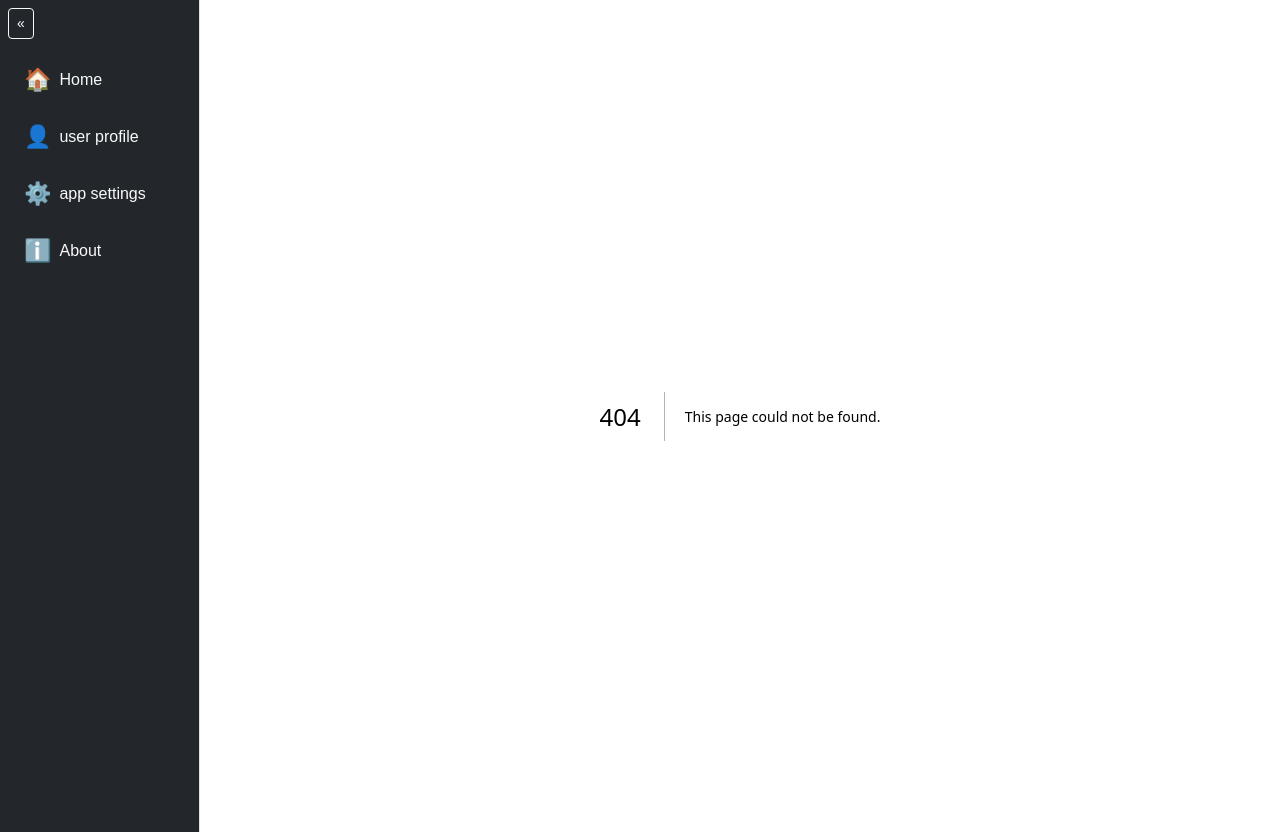
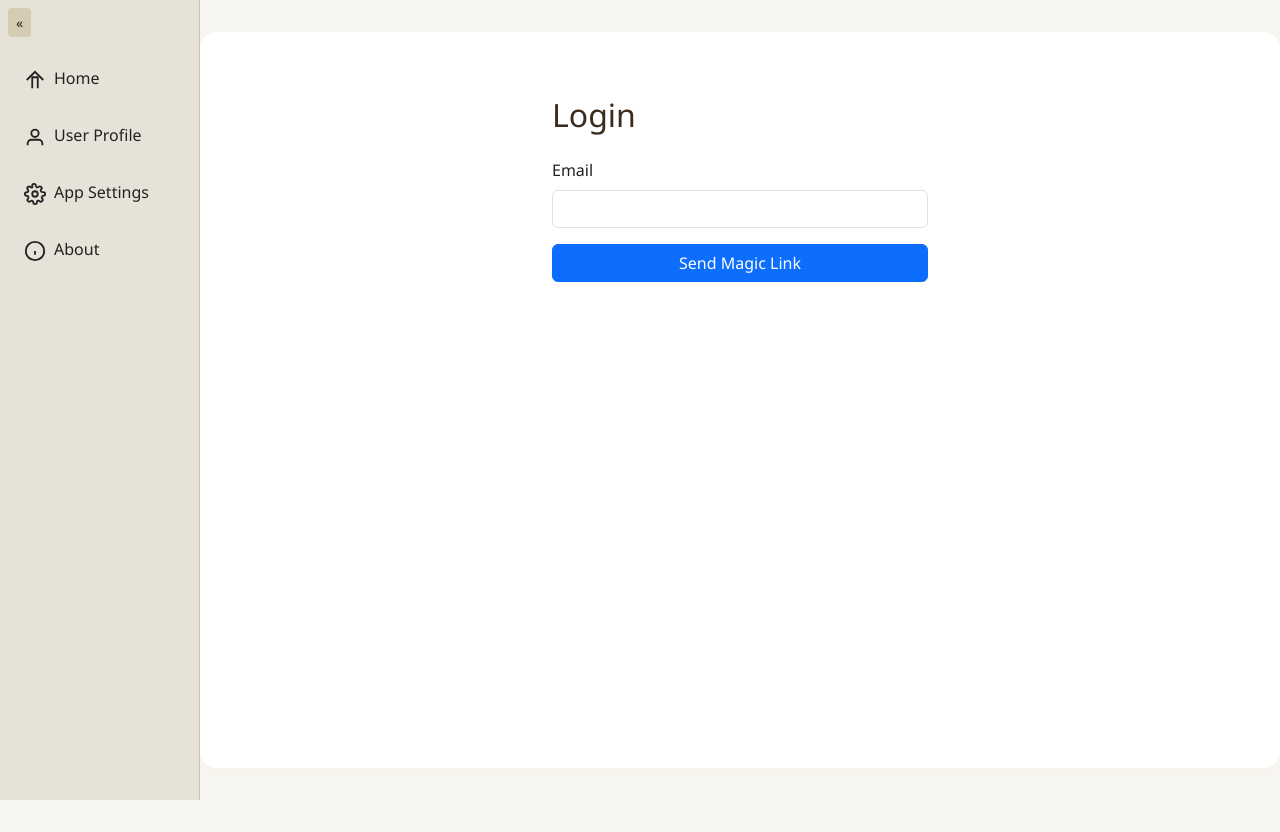
Before and after one commit to nicolas-dms/dms-socrate-webapp, a Next.js app: page /login in a window 1280 px wide. Before the commit this address had no page. After the commit the page ends 800 px from the top, so only its background shows below. Built offline with nearby package versions, Linux system fonts and the light colour scheme.

Commit message:
Fix ProtectedPage import path and update login flow for magic link authentication

```diff
--- a/app/globals.css
+++ b/app/globals.css
@@ -19,11 +19,52 @@ body {
 }
 
 body {
-  color: var(--foreground);
-  background: var(--background);
-  font-family: Arial, Helvetica, sans-serif;
-  -webkit-font-smoothing: antialiased;
-  -moz-osx-font-smoothing: grayscale;
+  background: #f8f6f1;
+  color: #222;
+  font-family: 'Segoe UI', 'Roboto', 'Arial', sans-serif;
+}
+
+.sidebar {
+  background: #e6e2d8 !important;
+  color: #222 !important;
+  border-right: 1px solid #cfc6b2 !important;
+}
+
+.sidebar .nav-link {
+  color: #222 !important;
+  border-radius: 8px;
+  transition: background 0.2s;
+}
+
+.sidebar .nav-link.active, .sidebar .nav-link:hover {
+  background: #d6cbb3 !important;
+  color: #222 !important;
+}
+
+.sidebar .btn {
+  background: #d6cbb3;
+  color: #222;
+  border: none;
+}
+
+.sidebar .btn:hover {
+  background: #cfc6b2;
+}
+
+.sidebar svg {
+  stroke: #222 !important;
+}
+
+main {
+  background: #fff;
+  border-radius: 16px;
+  box-shadow: 0 2px 8px rgba(220, 210, 180, 0.08);
+  padding: 2rem;
+  margin: 2rem 0;
+}
+
+h1, h2, h3, h4, h5, h6 {
+  color: #3d2c1e;
 }
 
 * {
--- a/app/layout.tsx
+++ b/app/layout.tsx
@@ -2,6 +2,7 @@ import type { Metadata } from "next";
 import { Geist, Geist_Mono } from "next/font/google";
 import "./globals.css";
 import SidebarLayout from "../components/SidebarLayout";
+import { AuthProvider } from "../context/AuthContext";
 
 const geistSans = Geist({
   variable: "--font-geist-sans",
@@ -26,7 +27,9 @@ export default function RootLayout({
   return (
     <html lang="en">
       <body className={`${geistSans.variable} ${geistMono.variable}`}>
-        <SidebarLayout>{children}</SidebarLayout>
+        <AuthProvider>
+          <SidebarLayout>{children}</SidebarLayout>
+        </AuthProvider>
       </body>
     </html>
   );
--- /dev/null
+++ b/app/login/page.tsx
@@ -0,0 +1,74 @@
+"use client";
+import { useState } from "react";
+import { useAuth } from "../../context/AuthContext";
+import Button from "react-bootstrap/Button";
+import Modal from "react-bootstrap/Modal";
+
+export default function LoginPage() {
+  const { login, loading } = useAuth();
+  const [email, setEmail] = useState("");
+  const [showCodeModal, setShowCodeModal] = useState(false);
+  const [code, setCode] = useState("");
+  const [error, setError] = useState("");
+
+  // Step 1: Ask for email and "send" magic link (mocked)
+  const handleEmailSubmit = async (e: React.FormEvent) => {
+    e.preventDefault();
+    setError("");
+    // Mock sending magic link
+    setShowCodeModal(true);
+  };
+
+  // Step 2: Ask for code and "verify" (mocked)
+  const handleCodeSubmit = async (e: React.FormEvent) => {
+    e.preventDefault();
+    setError("");
+    // Mock code verification: always succeed
+    await login(email, code); // code is not used in mock
+    setShowCodeModal(false);
+  };
+
+  return (
+    <div className="container mt-5" style={{ maxWidth: 400 }}>
+      <h2 className="mb-4">Login</h2>
+      <form onSubmit={handleEmailSubmit}>
+        <div className="mb-3">
+          <label className="form-label">Email</label>
+          <input
+            type="email"
+            className="form-control"
+            value={email}
+            onChange={e => setEmail(e.target.value)}
+            required
+          />
+        </div>
+        <Button type="submit" disabled={loading} className="w-100">
+          {loading ? "Sending..." : "Send Magic Link"}
+        </Button>
+      </form>
+      <Modal show={showCodeModal} onHide={() => setShowCodeModal(false)} centered>
+        <Modal.Header closeButton>
+          <Modal.Title>Enter Magic Code</Modal.Title>
+        </Modal.Header>
+        <Modal.Body>
+          <form onSubmit={handleCodeSubmit}>
+            <div className="mb-3">
+              <label className="form-label">Code</label>
+              <input
+                type="text"
+                className="form-control"
+                value={code}
+                onChange={e => setCode(e.target.value)}
+                required
+              />
+            </div>
+            {error && <div className="alert alert-danger">{error}</div>}
+            <Button type="submit" disabled={loading} className="w-100">
+              {loading ? "Verifying..." : "Verify Code & Login"}
+            </Button>
+          </form>
+        </Modal.Body>
+      </Modal>
+    </div>
+  );
+}
--- a/components/SidebarLayout.tsx
+++ b/components/SidebarLayout.tsx
@@ -6,10 +6,10 @@ import { Nav, Button } from "react-bootstrap";
 import { useTranslation } from "react-i18next";
 
 const menuItems = [
-  { href: "/", label: "Home", icon: "🏠" },
-  { href: "/profile", label: "User Profile", icon: "👤" },
-  { href: "/settings", label: "App Settings", icon: "⚙️" },
-  { href: "/about", label: "About", icon: "ℹ️" },
+  { href: "/", key: "home", icon: <svg width="22" height="22" fill="none" stroke="#fff" strokeWidth="2" viewBox="0 0 24 24"><path d="M3 12L12 3l9 9"/><path d="M9 21V9h6v12"/></svg> },
+  { href: "/profile", key: "profile", icon: <svg width="22" height="22" fill="none" stroke="#fff" strokeWidth="2" viewBox="0 0 24 24"><circle cx="12" cy="8" r="4"/><path d="M4 21v-2a4 4 0 014-4h8a4 4 0 014 4v2"/></svg> },
+  { href: "/settings", key: "settings", icon: <svg width="22" height="22" fill="none" stroke="#fff" strokeWidth="2" viewBox="0 0 24 24"><circle cx="12" cy="12" r="3"/><path d="M19.4 15a1.65 1.65 0 00.33 1.82l.06.06a2 2 0 01-2.83 2.83l-.06-.06a1.65 1.65 0 00-1.82-.33 1.65 1.65 0 00-1 1.51V21a2 2 0 01-4 0v-.09a1.65 1.65 0 00-1-1.51 1.65 1.65 0 00-1.82.33l-.06.06a2 2 0 01-2.83-2.83l.06-.06a1.65 1.65 0 00.33-1.82 1.65 1.65 0 00-1.51-1H3a2 2 0 010-4h.09a1.65 1.65 0 001.51-1 1.65 1.65 0 00-.33-1.82l-.06-.06a2 2 0 012.83-2.83l.06.06a1.65 1.65 0 001.82.33h.09A1.65 1.65 0 008.91 3.09V3a2 2 0 014 0v.09a1.65 1.65 0 001 1.51h.09a1.65 1.65 0 001.82-.33l.06-.06a2 2 0 012.83 2.83l-.06.06a1.65 1.65 0 00-.33 1.82v.09a1.65 1.65 0 001.51 1H21a2 2 0 010 4h-.09a1.65 1.65 0 00-1.51 1z"/></svg> },
+  { href: "/about", key: "about", icon: <svg width="22" height="22" fill="none" stroke="#fff" strokeWidth="2" viewBox="0 0 24 24"><circle cx="12" cy="12" r="10"/><line x1="12" y1="16" x2="12" y2="12"/><line x1="12" y1="8" x2="12.01" y2="8"/></svg> },
 ];
 
 export default function SidebarLayout({ children }: { children: React.ReactNode }) {
@@ -26,7 +26,7 @@ export default function SidebarLayout({ children }: { children: React.ReactNode
           {menuItems.map((item) => (
             <Nav.Link as={Link} href={item.href} key={item.href} className="d-flex align-items-center mb-2" style={{ justifyContent: collapsed ? 'center' : 'start', color: '#f8f9fa' }}>
               <span style={{ fontSize: 22 }}>{item.icon}</span>
-              {!collapsed && <span className="ms-2">{t(item.label.toLowerCase()) || item.label}</span>}
+              {!collapsed && <span className="ms-2">{t(item.key)}</span>}
             </Nav.Link>
           ))}
         </Nav>
--- /dev/null
+++ b/context/AuthContext.tsx
@@ -0,0 +1,54 @@
+"use client";
+import React, { createContext, useContext, useState, useEffect } from "react";
+import axios from "axios";
+
+interface User {
+  username: string;
+  // Add more user fields as needed
+}
+
+interface AuthContextType {
+  user: User | null;
+  loading: boolean;
+  login: (email: string, code: string) => Promise<boolean>;
+  logout: () => void;
+}
+
+const AuthContext = createContext<AuthContextType | undefined>(undefined);
+
+export const AuthProvider = ({ children }: { children: React.ReactNode }) => {
+  const [user, setUser] = useState<User | null>(null);
+  const [loading, setLoading] = useState(false);
+
+  // Optionally, check for existing session on mount
+  useEffect(() => {
+    // Example: check localStorage or call FastAPI /me endpoint
+    // setUser(...)
+  }, []);
+
+  const login = async (email: string, code: string) => {
+    setLoading(true);
+    // Mock: always succeed
+    await new Promise((res) => setTimeout(res, 700));
+    setUser({ username: email });
+    setLoading(false);
+    return true;
+  };
+
+  const logout = () => {
+    setUser(null);
+    // Remove token/session as needed
+  };
+
+  return (
+    <AuthContext.Provider value={{ user, loading, login, logout }}>
+      {children}
+    </AuthContext.Provider>
+  );
+};
+
+export const useAuth = () => {
+  const context = useContext(AuthContext);
+  if (!context) throw new Error("useAuth must be used within AuthProvider");
+  return context;
+};
--- a/i18n/locales/en.json
+++ b/i18n/locales/en.json
@@ -1,5 +1,5 @@
 {
-  "welcome": "Welcome to DMS Socrate!",
+  "welcome": "Welcome to Socrate IQ!",
   "description": "This is the English version of the educational webapp.",
   "home": "Home",
   "profile": "User Profile",
--- a/i18n/locales/fr.json
+++ b/i18n/locales/fr.json
@@ -1,5 +1,5 @@
 {
-  "welcome": "Bienvenue sur DMS Socrate !",
+  "welcome": "Bienvenue sur Socrate IQ !",
   "description": "Ceci est la version française de l'application éducative.",
   "home": "Accueil",
   "profile": "Profil utilisateur",
```
Also changed, not shown: app/profile/page.tsx (+7 -1 lines), components/ProtectedPage.tsx (added, +18 -0 lines).
